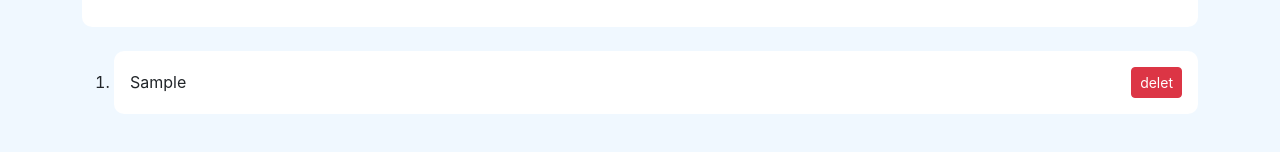
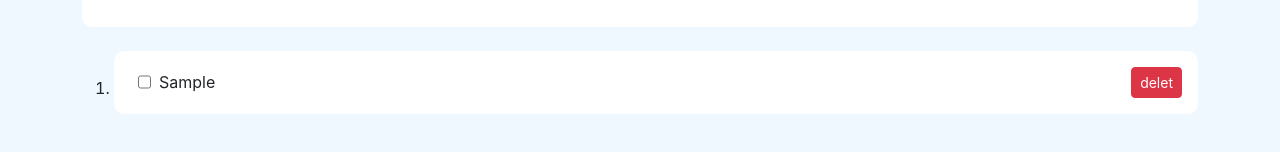
Before and after one commit to mudassiranwar/To-do-list, a React (Create React App) app: page / in a window 1280 px wide. Both pictures are taken after typing "Sample" into the empty fields and a click on the button "Add To Do". Shown: the part 280-432 px from the top of the page. Built offline with nearby package versions, Linux system fonts and the light colour scheme.

Commit message:
ckeckbox added

```diff
--- a/src/component/ToDoItem.js
+++ b/src/component/ToDoItem.js
@@ -2,17 +2,17 @@ import React from "react";
 import classes from "./ToDoItem.module.css";
 
 export default function ToDoItem(props) {
-  // let taskDone = props.currentToDo.checked;
+  let taskDone = props.currentToDo.checked;
   return (
     <>
       <div
         className={`d-flex align-items-center justify-content-between my-4 p-3 bg-white ${classes.card}`}
       >
-        <div className={`d-flex`}>
-          {/*<input type="checkbox" id={props.currentToDo.No} checked={props.currentToDo.checked} onChange={props.onChange} className="mx-2" />*/}
-          <p htmlFor={props.currentToDo.No} className={`m-0`}>
+        <div className={`d-flex ${taskDone && classes.disabled}`}>
+          <input type="checkbox" id={props.currentToDo.No} checked={props.currentToDo.checked} onChange={props.onChange} className="mx-2" />
+          <label htmlFor={props.currentToDo.No} className={`m-0`}>
             {props.currentToDo.massage}
-          </p>
+          </label>
         </div>
         <button onClick={props.onClick} className={`btn btn-danger btn-sm`}>
           delet
--- a/src/component/ToDoItem.module.css
+++ b/src/component/ToDoItem.module.css
@@ -10,11 +10,12 @@
     position: relative;
 }
 
-.disable label {
+.disabled label {
     text-decoration: line-through;
+    cursor: pointer;
 }
 
-.disable::before{
+/* .disable::before{
     content: "";
     position: absolute;
     top: 0px;
@@ -23,4 +24,4 @@
     width: 100%;
     background-color: rgba(0, 0, 0, 0.244);
     border-radius: 10px;
-}
+} */
--- a/src/component/ToDoList.js
+++ b/src/component/ToDoList.js
@@ -21,20 +21,21 @@ export default class ToDoList extends Component {
     };
   }
 
-  // dalyTaskDonehandler = (i, e) => {
-  //   let taskIsDone = e.target.checked;
-  //   this.setState((prev) => ({ ...(prev.toDos[i].checked = taskIsDone) }));
-  // };
+  dalyTaskDonehandler = (i, e) => {
+    let taskIsDone = e.target.checked;
+    this.setState((prev) => ({ ...(prev.toDos[i].checked = taskIsDone) }));
+    setTimeout(()=>{localStorage.setItem("todo", JSON.stringify(this.state.toDos));},500);
+  };
 
   addTask = (e) => {
     this.setState({ index: this.state.index + 1 });
     let addIt = {
       No: this.state.index,
       massage: e,
-      // checked: false,
+      checked: false,
     };
     this.setState({ toDos: [addIt, ...this.state.toDos] });
-    setTimeout(()=>{localStorage.setItem("todo", JSON.stringify(this.state.toDos));},500)
+    setTimeout(()=>{localStorage.setItem("todo", JSON.stringify(this.state.toDos));},500);
   };
 
   removeTask = (item) => {
@@ -65,7 +66,7 @@ export default class ToDoList extends Component {
                     <ToDoItem
                       currentToDo={item}
                       onClick={() => this.removeTask(item)}
-                      // onChange={(e) => this.dalyTaskDonehandler(i, e)}
+                      onChange={(e) => this.dalyTaskDonehandler(i, e)}
                     />
                   </li>
                 );
```
